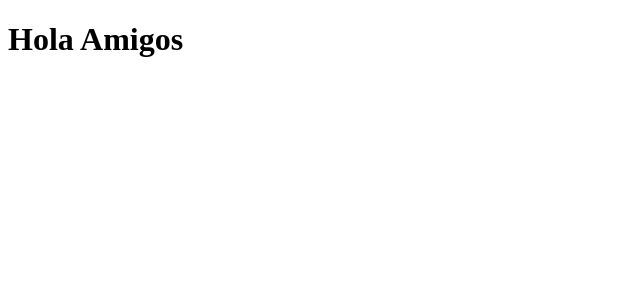
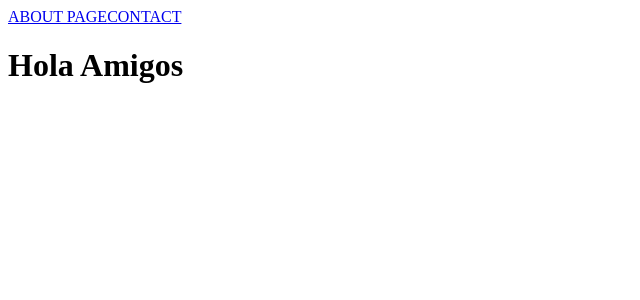
Before and after one commit to axelobscura/next, a Next.js app: page / in a window 1280 px wide. Shown: the top 300 px of the page, without its empty margins (0-640 px from the left). Built offline with nearby package versions, Linux system fonts and the light colour scheme.

Commit message:
Routes on client and server

```diff
--- a/pages/about.js
+++ b/pages/about.js
@@ -1,4 +1,5 @@
 const AboutPage = () => {
+  console.log('ABOUT PAGE');
   return(
     <h1>This is the about page!!!</h1>
   )
--- a/pages/index.js
+++ b/pages/index.js
@@ -1,5 +1,12 @@
+import Link from 'next/link';
 const Index = () => (
   <div>
+    <Link href="/about">
+      <a>ABOUT PAGE</a>
+    </Link>
+    <Link href="/contact">
+      <a>CONTACT</a>
+    </Link>
     <h1>Hola Amigos</h1>
   </div>
 );
```
Also changed, not shown: pages/contact.js (+8 -5 lines).
